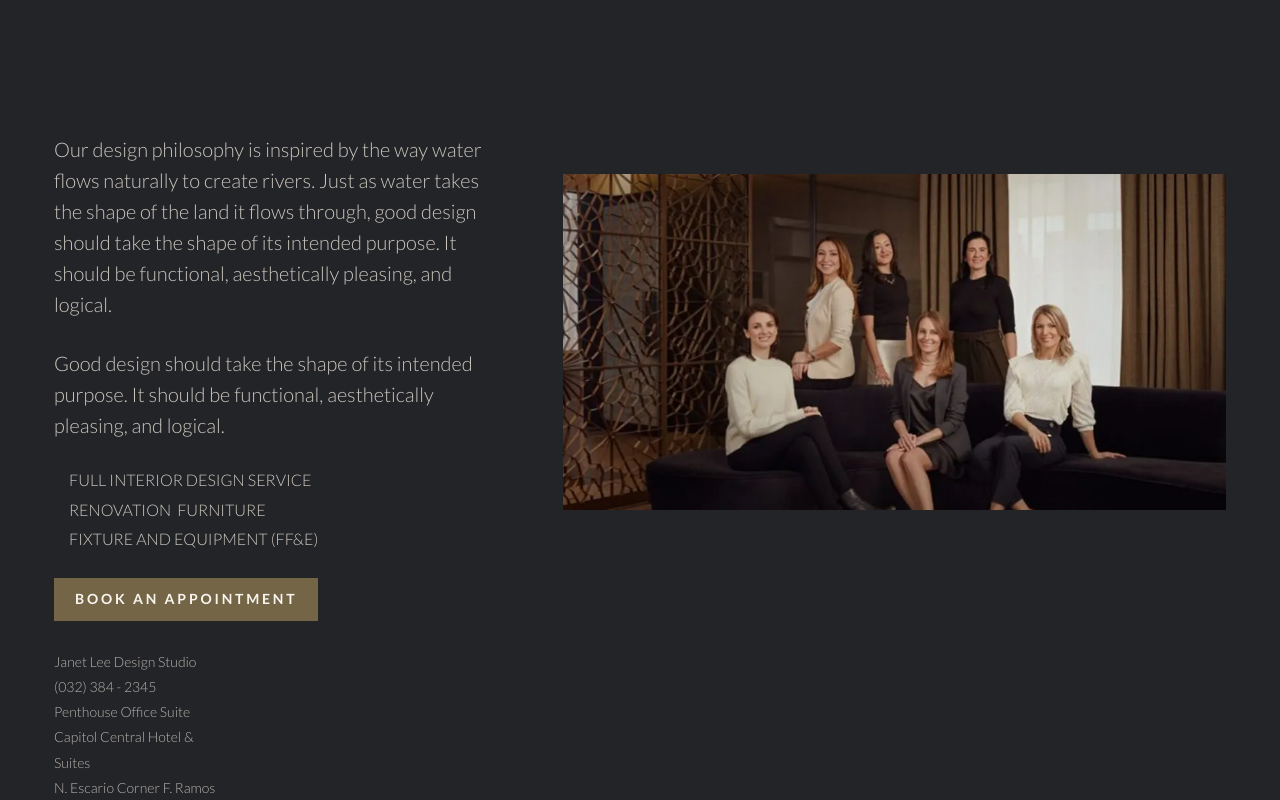
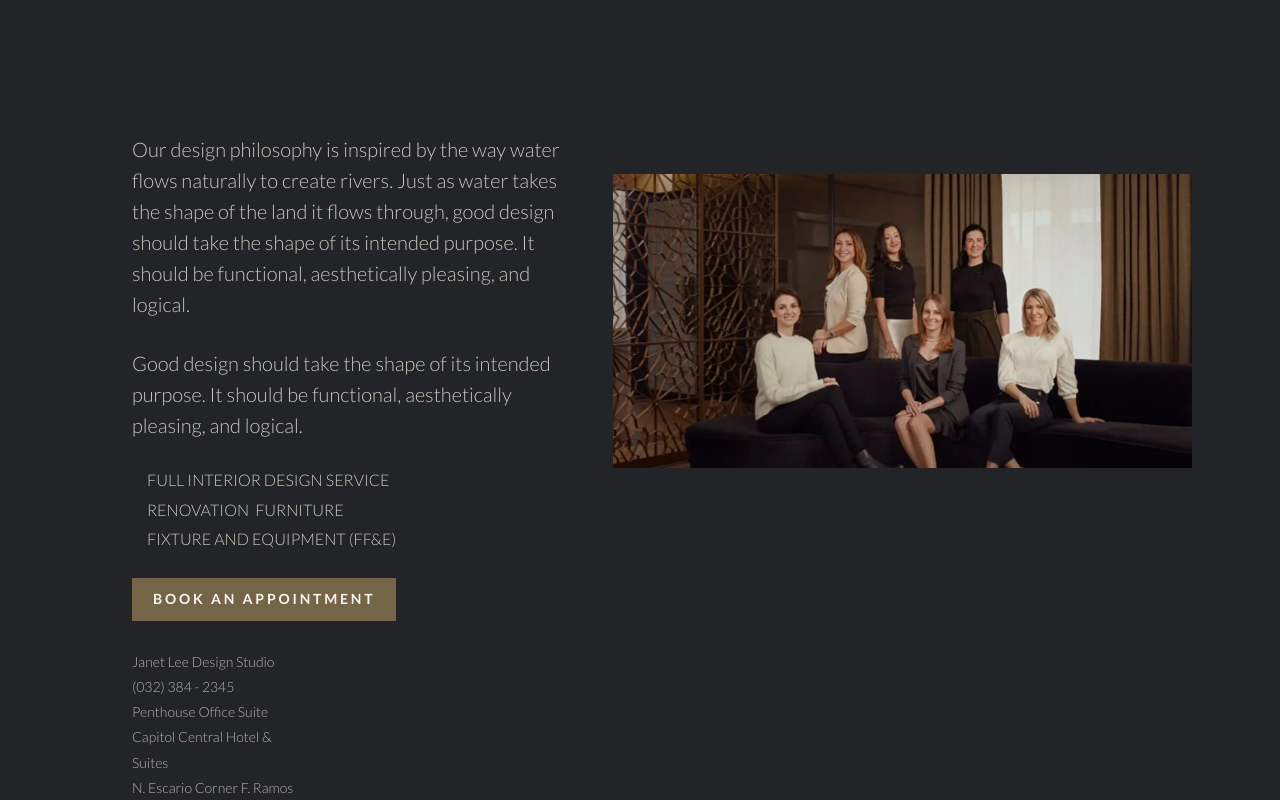
Before and after one commit to jldsv22026-wq/web2, a Next.js app: page / in a window 1280 px wide. Shown: the part 1620-2420 px from the top of the page. Built offline with nearby package versions, Linux system fonts and the light colour scheme; no server answers.

Commit message:
Adjust company section alignment

```diff
--- a/app/globals.css
+++ b/app/globals.css
@@ -645,11 +645,12 @@ body:has(.projects-page) .menu-toggle-premium {
 
 .company-section__inner {
   display: grid;
-  grid-template-columns: minmax(380px, 430px) minmax(0, 991px);
-  gap: clamp(68px, 6.2vw, 104px);
+  grid-template-columns: minmax(380px, 430px) minmax(0, 900px);
+  gap: clamp(42px, 4vw, 72px);
   align-items: start;
-  width: min(1525px, calc(100% - 108px));
-  margin: 0 auto;
+  width: min(1410px, calc(100% - 220px));
+  margin-right: auto;
+  margin-left: clamp(132px, 9vw, 174px);
 }
 
 .company-section__content {
@@ -725,6 +726,7 @@ body:has(.projects-page) .menu-toggle-premium {
 
 .company-section__image-wrap {
   width: 100%;
+  max-width: 900px;
   padding-top: 40px;
   justify-self: end;
 }
```
